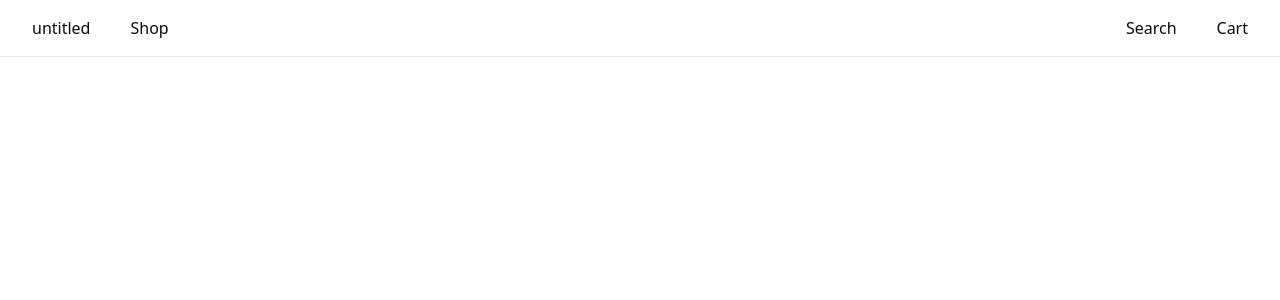
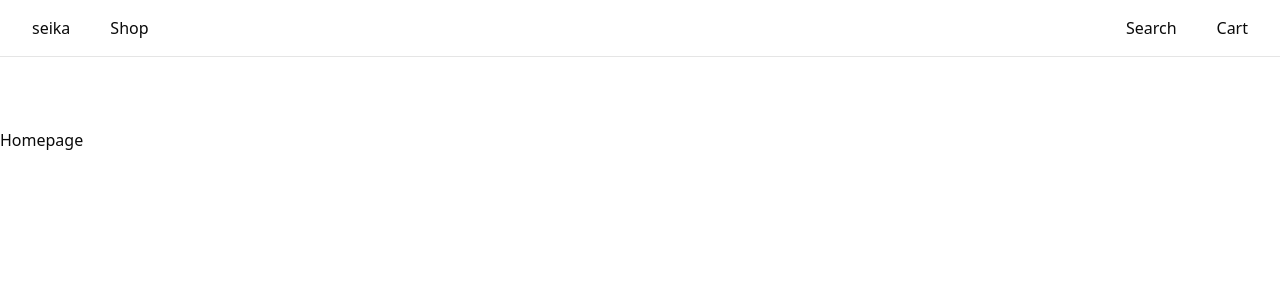
Before and after one commit to achris-alonzo30/untitled, a Next.js app: page / in a window 1280 px wide. Shown: the top 300 px of the page. Built offline with nearby package versions, Linux system fonts and the light colour scheme.

Commit message:
create footer page

```diff
--- a/src/app/(homepage)/layout.tsx
+++ b/src/app/(homepage)/layout.tsx
@@ -1,5 +1,5 @@
-export default function HomepageLayout() {
+export default function HomepageLayout({ children } : { children: React.ReactNode }) {
     return (
-        <></>
+        <>{children}</>
     )
 }
--- a/src/app/(homepage)/page.tsx
+++ b/src/app/(homepage)/page.tsx
@@ -1,5 +1,7 @@
 export default function Homepage() {
     return (
-        <></>
+        <section className="flex flex-col flex-1 h-full w-full max-w-7xl lg:pt-32">
+            Homepage
+        </section>
     )
 }
--- a/src/app/layout.tsx
+++ b/src/app/layout.tsx
@@ -4,6 +4,7 @@ import { type Metadata } from "next";
 import { GeistSans } from "geist/font/sans";
 import { ClerkProvider } from "@clerk/nextjs";
 import { Header } from "@/components/Header";
+import { Footer } from "@/components/Footer";
 
 
 export const metadata: Metadata = {
@@ -18,9 +19,11 @@ export default function RootLayout({
   return (
     <ClerkProvider>
       <html lang="en" suppressHydrationWarning>
-        <body className={`${GeistSans.variable} h-full w-full`}>
+        <body className={`${GeistSans.variable} antialiased`}>
           <Header />
-          {children}
+          <main className="flex flex-col h-full w-full">
+            {children}
+          </main>
         </body>
       </html>
     </ClerkProvider>
--- /dev/null
+++ b/src/components/Footer.tsx
@@ -0,0 +1,22 @@
+import Link from "next/link"
+
+export const Footer = () => {
+    return (
+        <footer className="flex-1 mt-auto w-full py-4 px-8">
+            <nav className="flex items-center justify-between gap-6 max-w-7xl ">
+                <ul>
+                    <h2>seika</h2>
+                </ul>
+
+                <ul>
+                    <Link href="#">
+                        Search
+                    </Link>
+                    <Link href="#">
+                        Cart
+                    </Link>
+                </ul>
+            </nav>
+        </footer>
+    )
+}
--- a/src/components/Header.tsx
+++ b/src/components/Header.tsx
@@ -5,7 +5,7 @@ export const Header = () => {
         <header className="w-full fixed top-0 border-b py-4 px-8 bg-opacity-30">
             <nav className="flex items-center justify-between gap-6 max-w-7xl ">
                 <ul className="flex items-center gap-10">
-                    <h2>untitled</h2>
+                    <h2 className="font-medium">seika</h2>
                     <Link href="#shop">
                         Shop
                     </Link>
```
